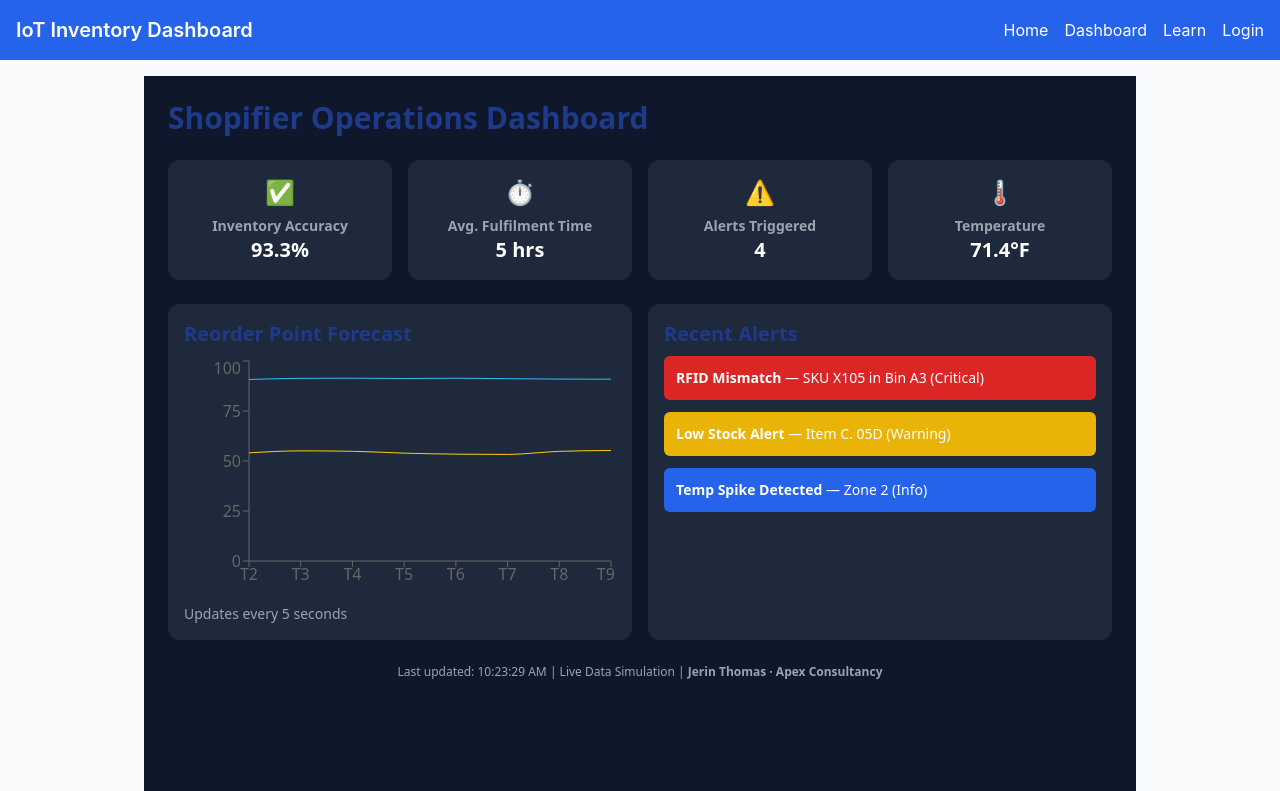
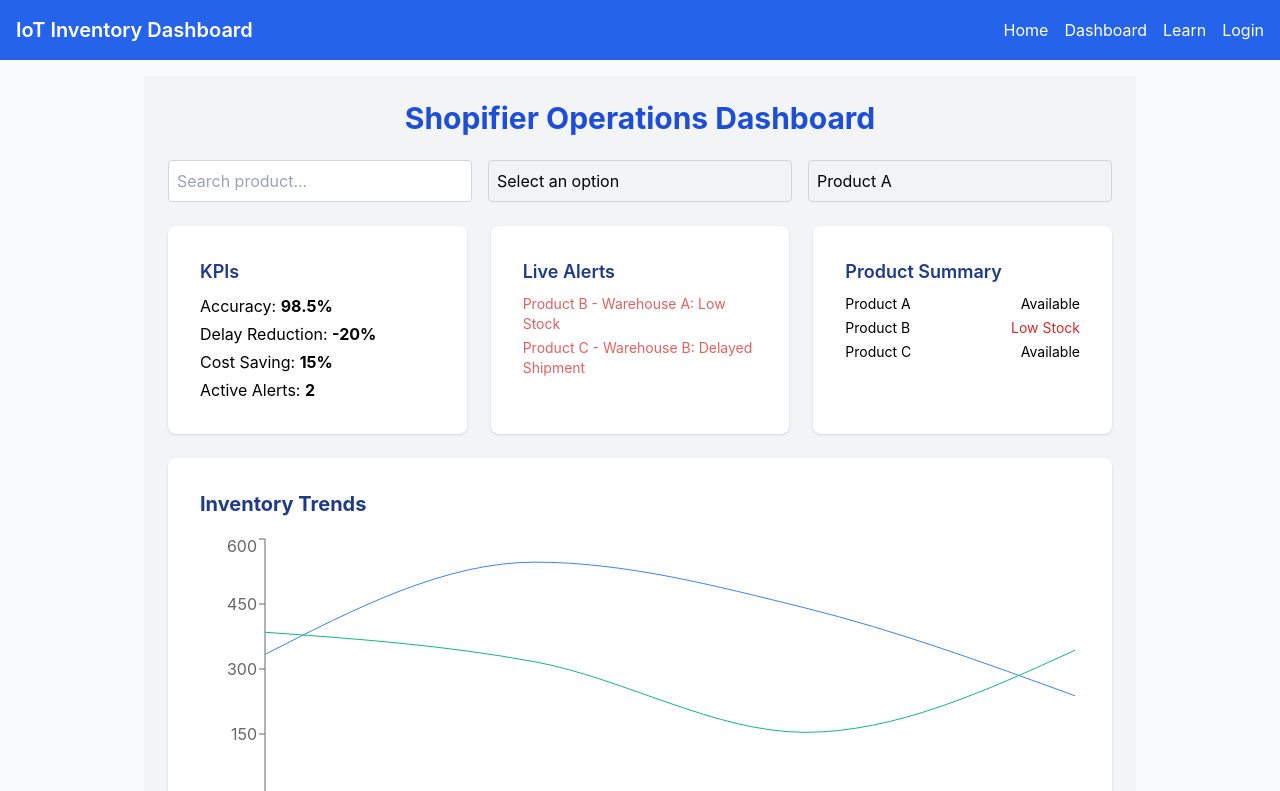
Before and after one commit to Apex-creators/IoT-Inventory-Dashboard, a Next.js app: page /dashboard in a window 1280 px wide. Shown: the top 791 px of the page. Built offline with nearby package versions, Linux system fonts and the light colour scheme.

Commit message:
Update dashboard.js

```diff
--- a/src/pages/dashboard.js
+++ b/src/pages/dashboard.js
@@ -1,106 +1,153 @@
 // src/pages/dashboard.js
-import { useEffect, useState } from 'react';
+import { useState, useEffect } from "react";
+import { Card, CardContent } from "../components/ui/card";
+import { Input } from "../components/ui/input";
+import { Select, SelectTrigger, SelectContent, SelectItem } from "../components/ui/select";
 import {
-  LineChart, Line, XAxis, YAxis, Tooltip, ResponsiveContainer,
-} from 'recharts';
+  LineChart,
+  Line,
+  XAxis,
+  YAxis,
+  Tooltip,
+  ResponsiveContainer,
+} from "recharts";
 
-const randomValue = (base, variation = 5) =>
-  +(base + (Math.random() * variation - variation / 2)).toFixed(1);
+const generateRandomData = () => {
+  return ["Week 1", "Week 2", "Week 3", "Week 4"].map((week) => ({
+    name: week,
+    inventory: Math.floor(Math.random() * 500 + 100),
+    predicted: Math.floor(Math.random() * 500 + 100),
+  }));
+};
 
 export default function Dashboard() {
-  const [inventoryAccuracy, setInventoryAccuracy] = useState(92.4);
-  const [fulfillmentTime, setFulfillmentTime] = useState(3.2);
-  const [alertsCount, setAlertsCount] = useState(7);
-  const [temperature, setTemperature] = useState(70.6);
-  const [humidity, setHumidity] = useState(59);
-  const [chartData, setChartData] = useState([]);
-  const [recentAlerts, setRecentAlerts] = useState([
-    { id: 1, type: 'Critical', message: 'RFID Mismatch', detail: 'SKU X105 in Bin A3' },
-    { id: 2, type: 'Warning', message: 'Low Stock Alert', detail: 'Item C. 05D' },
-    { id: 3, type: 'Info', message: 'Temp Spike Detected', detail: 'Zone 2' },
-  ]);
+  const [selectedProduct, setSelectedProduct] = useState("Product A");
+  const [warehouse, setWarehouse] = useState("");
+  const [filter, setFilter] = useState("");
+  const [productData, setProductData] = useState({
+    "Product A": generateRandomData(),
+    "Product B": generateRandomData(),
+    "Product C": generateRandomData(),
+  });
 
   useEffect(() => {
     const interval = setInterval(() => {
-      setInventoryAccuracy(randomValue(92));
-      setFulfillmentTime(randomValue(3));
-      setAlertsCount(Math.floor(Math.random() * 10));
-      setTemperature(randomValue(70));
-      setHumidity(randomValue(58));
-      setChartData((prev) => [...prev.slice(1), {
-        time: `T${prev.length + 1}`,
-        accuracy: randomValue(91, 2),
-        warning: randomValue(55, 4),
-      }]);
+      setProductData((prev) => {
+        const updated = {};
+        Object.keys(prev).forEach((key) => {
+          updated[key] = generateRandomData();
+        });
+        return updated;
+      });
     }, 5000);
-
     return () => clearInterval(interval);
   }, []);
 
-  useEffect(() => {
-    const base = Array.from({ length: 8 }, (_, i) => ({
-      time: `T${i + 1}`,
-      accuracy: randomValue(91, 2),
-      warning: randomValue(55, 4),
-    }));
-    setChartData(base);
-  }, []);
+  const alerts = [
+    { id: 1, message: "Product B - Warehouse A: Low Stock" },
+    { id: 2, message: "Product C - Warehouse B: Delayed Shipment" },
+  ];
+
+  const kpis = {
+    "Product A": { accuracy: "98.5%", delay: "-20%", cost: "15%" },
+    "Product B": { accuracy: "97.0%", delay: "-10%", cost: "12%" },
+    "Product C": { accuracy: "99.2%", delay: "-25%", cost: "18%" },
+  };
+
+  const productList = [
+    { name: "Product A", stock: 410, price: "$25.00", status: "Available" },
+    { name: "Product B", stock: 250, price: "$19.99", status: "Low Stock" },
+    { name: "Product C", stock: 650, price: "$30.50", status: "Available" },
+  ];
+
+  const currentKPIs = kpis[selectedProduct];
 
   return (
-    <div className="bg-[#0f172a] text-white min-h-screen p-6 font-sans">
-      <h1 className="text-3xl font-bold mb-6">Shopifier Operations Dashboard</h1>
-      <div className="grid grid-cols-2 md:grid-cols-4 gap-4 mb-6">
-        <Card title="Inventory Accuracy" value={`${inventoryAccuracy}%`} icon="✅" />
-        <Card title="Avg. Fulfilment Time" value={`${fulfillmentTime} hrs`} icon="⏱️" />
-        <Card title="Alerts Triggered" value={alertsCount} icon="⚠️" />
-        <Card title="Temperature" value={`${temperature}°F`} icon="🌡️" />
+    <div className="p-6 min-h-screen bg-gray-100">
+      <h1 className="text-3xl font-bold mb-6 text-center text-blue-700">Shopifier Operations Dashboard</h1>
+
+      <div className="grid grid-cols-1 md:grid-cols-3 gap-4 mb-6">
+        <Input
+          placeholder="Search product..."
+          value={filter}
+          onChange={(e) => setFilter(e.target.value)}
+        />
+        <Select onValueChange={setWarehouse}>
+          <SelectTrigger>{warehouse || "Select Warehouse"}</SelectTrigger>
+          <SelectContent>
+            <SelectItem value="Warehouse A">Warehouse A</SelectItem>
+            <SelectItem value="Warehouse B">Warehouse B</SelectItem>
+          </SelectContent>
+        </Select>
+        <Select value={selectedProduct} onValueChange={setSelectedProduct}>
+          <SelectTrigger>{selectedProduct}</SelectTrigger>
+          <SelectContent>
+            {Object.keys(productData).map((prod) => (
+              <SelectItem key={prod} value={prod}>{prod}</SelectItem>
+            ))}
+          </SelectContent>
+        </Select>
       </div>
 
-      <div className="grid grid-cols-1 md:grid-cols-2 gap-4 mb-6">
-        <div className="bg-slate-800 p-4 rounded-xl">
-          <h2 className="text-xl font-semibold mb-2">Reorder Point Forecast</h2>
-          <ResponsiveContainer width="100%" height={240}>
-            <LineChart data={chartData}>
-              <XAxis dataKey="time" />
+      <div className="grid grid-cols-1 md:grid-cols-3 gap-6 mb-6">
+        <Card>
+          <CardContent>
+            <h3 className="text-lg font-semibold mb-2">KPIs</h3>
+            <ul className="space-y-1">
+              <li>Accuracy: <strong>{currentKPIs.accuracy}</strong></li>
+              <li>Delay Reduction: <strong>{currentKPIs.delay}</strong></li>
+              <li>Cost Saving: <strong>{currentKPIs.cost}</strong></li>
+              <li>Active Alerts: <strong>{alerts.length}</strong></li>
+            </ul>
+          </CardContent>
+        </Card>
+
+        <Card>
+          <CardContent>
+            <h3 className="text-lg font-semibold mb-2">Live Alerts</h3>
+            <ul className="space-y-1 text-sm">
+              {alerts.map((alert) => (
+                <li key={alert.id} className="text-red-600 animate-pulse">{alert.message}</li>
+              ))}
+            </ul>
+          </CardContent>
+        </Card>
+
+        <Card>
+          <CardContent>
+            <h3 className="text-lg font-semibold mb-2">Product Summary</h3>
+            <ul className="text-sm space-y-1">
+              {productList.map((product, idx) => (
+                <li key={idx} className="flex justify-between">
+                  <span>{product.name}</span>
+                  <span className={`text-${product.status === 'Low Stock' ? 'red' : 'green'}-600`}>
+                    {product.status}
+                  </span>
+                </li>
+              ))}
+            </ul>
+          </CardContent>
+        </Card>
+      </div>
+
+      <Card className="mb-6">
+        <CardContent>
+          <h2 className="text-xl font-bold mb-4">Inventory Trends</h2>
+          <ResponsiveContainer width="100%" height={300}>
+            <LineChart data={productData[selectedProduct]}>
+              <XAxis dataKey="name" />
               <YAxis />
               <Tooltip />
-              <Line type="monotone" dataKey="accuracy" stroke="#38bdf8" />
-              <Line type="monotone" dataKey="warning" stroke="#facc15" />
+              <Line type="monotone" dataKey="inventory" stroke="#3b82f6" isAnimationActive={true} />
+              <Line type="monotone" dataKey="predicted" stroke="#10b981" isAnimationActive={true} />
             </LineChart>
           </ResponsiveContainer>
-          <p className="mt-2 text-sm text-gray-400">Updates every 5 seconds</p>
-        </div>
+        </CardContent>
+      </Card>
 
-        <div className="bg-slate-800 p-4 rounded-xl">
-          <h2 className="text-xl font-semibold mb-2">Recent Alerts</h2>
-          <ul className="space-y-3 text-sm">
-            {recentAlerts.map(alert => (
-              <li key={alert.id} className={`p-3 rounded-md ${
-                alert.type === 'Critical' ? 'bg-red-600' :
-                alert.type === 'Warning' ? 'bg-yellow-500' :
-                'bg-blue-600'
-              }`}>
-                <strong>{alert.message}</strong> — {alert.detail} ({alert.type})
-              </li>
-            ))}
-          </ul>
-        </div>
-      </div>
-
-      <p className="text-xs text-gray-400 text-center mt-6">
-        Last updated: {new Date().toLocaleTimeString()} | Live Data Simulation |
-        <strong> Jerin Thomas · Apex Consultancy</strong>
-      </p>
+      <footer className="text-center text-sm text-gray-500 mt-8">
+        © 2025 Shopifier · Created by Jerin Thomas, Apex Consultancy
+      </footer>
     </div>
   );
 }
-
-function Card({ title, value, icon }) {
-  return (
-    <div className="bg-slate-800 p-4 rounded-xl text-center">
-      <div className="text-2xl mb-2">{icon}</div>
-      <h3 className="text-sm text-gray-400">{title}</h3>
-      <p className="text-xl font-bold">{value}</p>
-    </div>
-  );
-}
```
